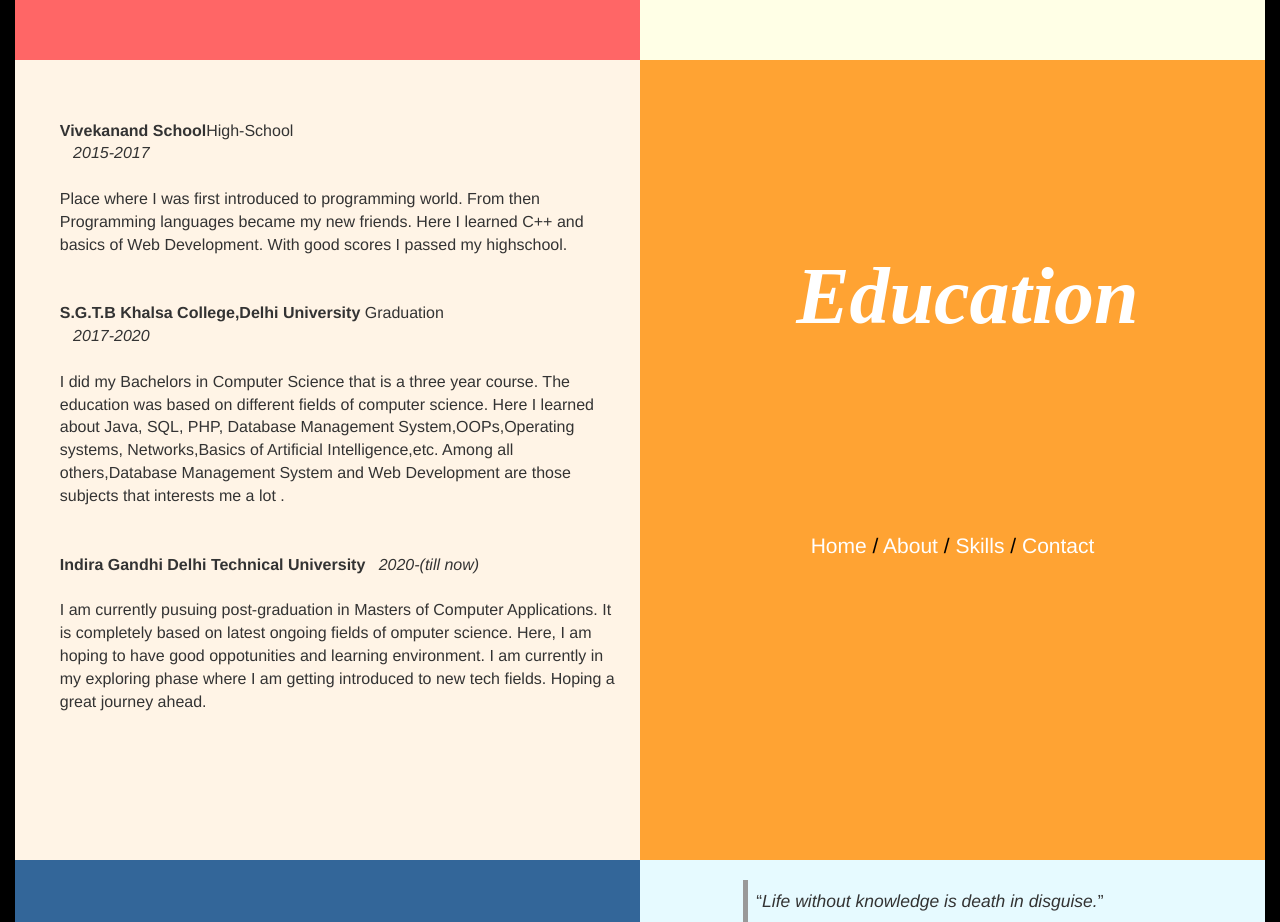
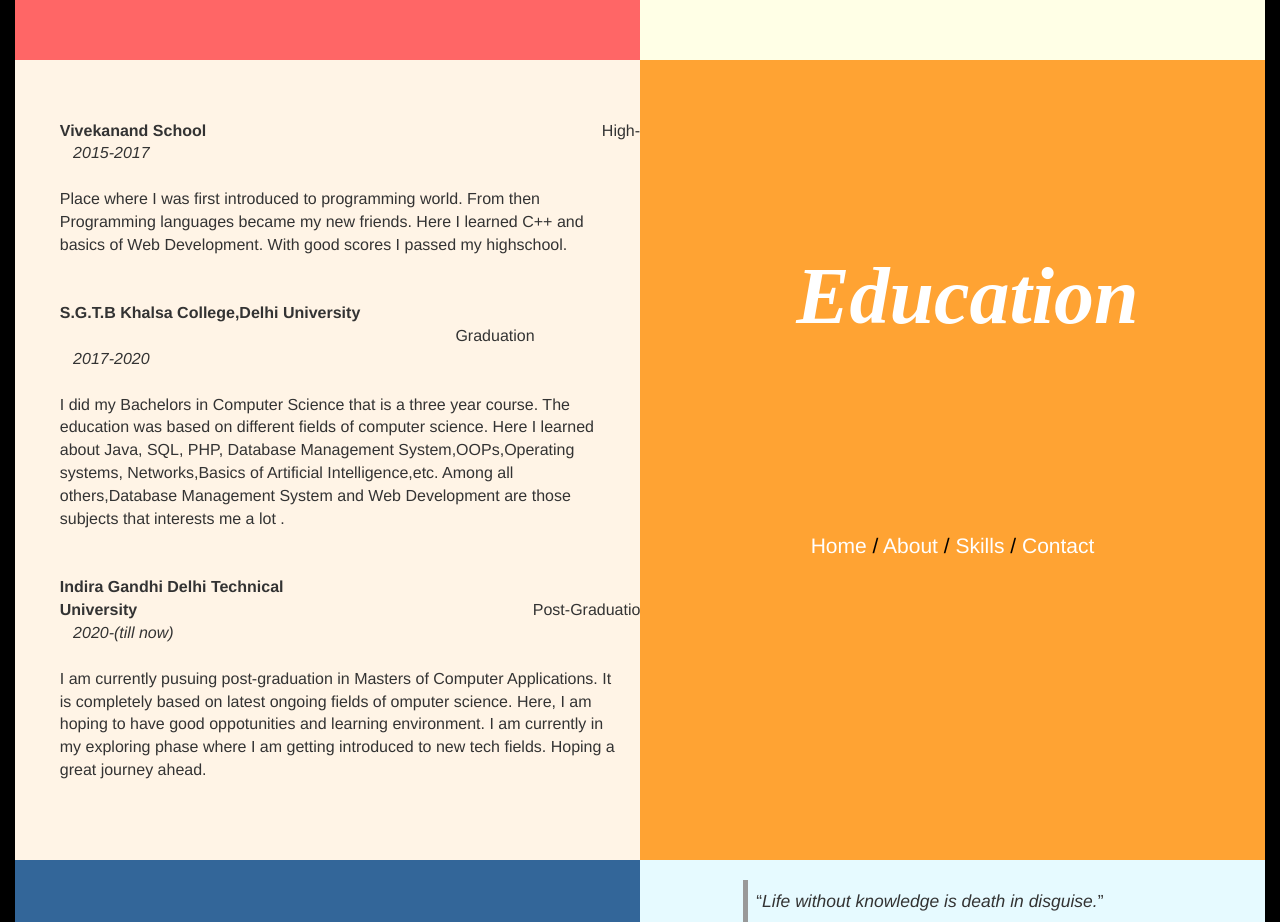
Before and after one commit to gupta-riya/gupta-riya.github.io, a plain HTML site: page index.html in a window 1280 px wide. Shown: the part 1540-2462 px from the top of the page. Drawn offline with nearby package versions, Linux system fonts and the light colour scheme; a web font is replaced by a local one.

Commit message:
Update index.html

```diff
--- a/index.html
+++ b/index.html
@@ -82,17 +82,17 @@
           <div class="col-lg-6 col-md-6 col-sm-12 col-xs-12  order-2  order-md-1 order-lg-1 d-block overflow-auto leftside2 ">
             <div class="education_text">
 
-              <div><span><b>Vivekanand&nbspSchool</b></span><span style="margin-right:2%;">High&#8209;School</span>
+              <div><span><b>Vivekanand&nbspSchool</b></span><span style="margin-left:70%;">High&#8209;School</span>
               </div>
               <div><i>&nbsp&nbsp&nbsp2015-2017</i></div><br>
               <div>Place where I was first introduced to programming world. From then Programming languages became my new friends. Here I learned C++ and basics of Web Development. With good scores I passed my highschool.</div><br><br>
 
               <div><span><b>S.G.T.B Khalsa College,Delhi University</b></span>
-                <span style="margin-right:2%;">Graduation</span></div>
+                <span style="margin-left:70%;">Graduation</span></div>
               <div><i>&nbsp&nbsp&nbsp2017-2020</i></div><br>
               <div>I did my Bachelors in Computer Science that is a three year course. The education was based on different fields of computer science. Here I learned about Java, SQL, PHP, Database Management System,OOPs,Operating systems, Networks,Basics of Artificial Intelligence,etc. Among all others,Database Management System and  Web Development are those subjects that interests me a lot .</div><br><br>
 
-              <div><span><b>Indira Gandhi Delhi Technical University</b></span><span style="margin-right:2%;>Post&#8209;Graduation</span></div>
+              <div><span><b>Indira Gandhi Delhi Technical University</b></span><span style="margin-left:70%;">Post&#8209;Graduation</span></div>
               <div><i>&nbsp&nbsp&nbsp2020-(till now)</i></div><br>
               <div>I am currently pusuing post-graduation in Masters of Computer Applications. It is completely based on latest ongoing fields of omputer science. Here, I am hoping to have good oppotunities and learning environment. I am currently in my exploring phase where I am getting introduced to new tech fields. Hoping a great journey ahead.</div><br><br>
 
```
